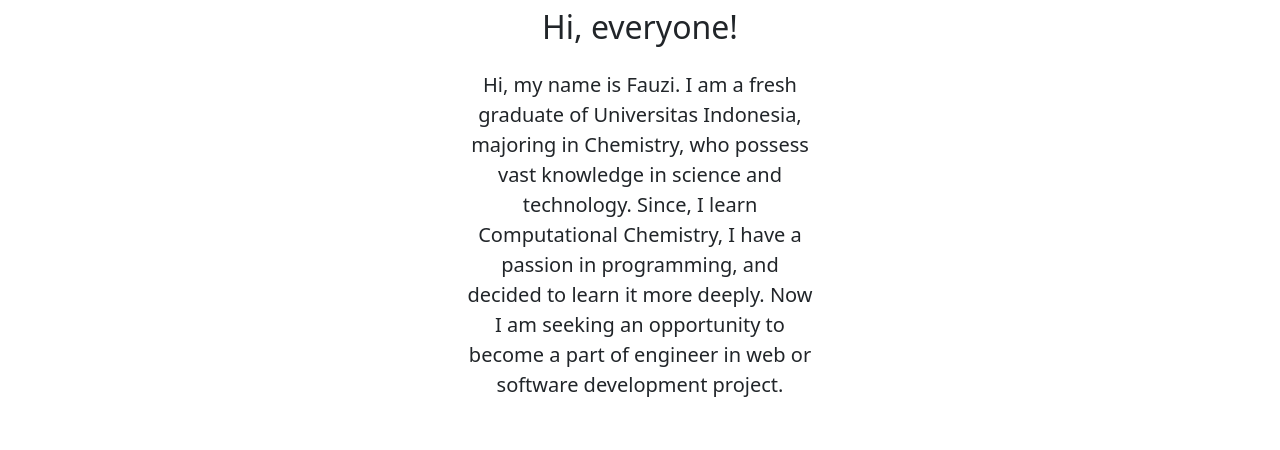
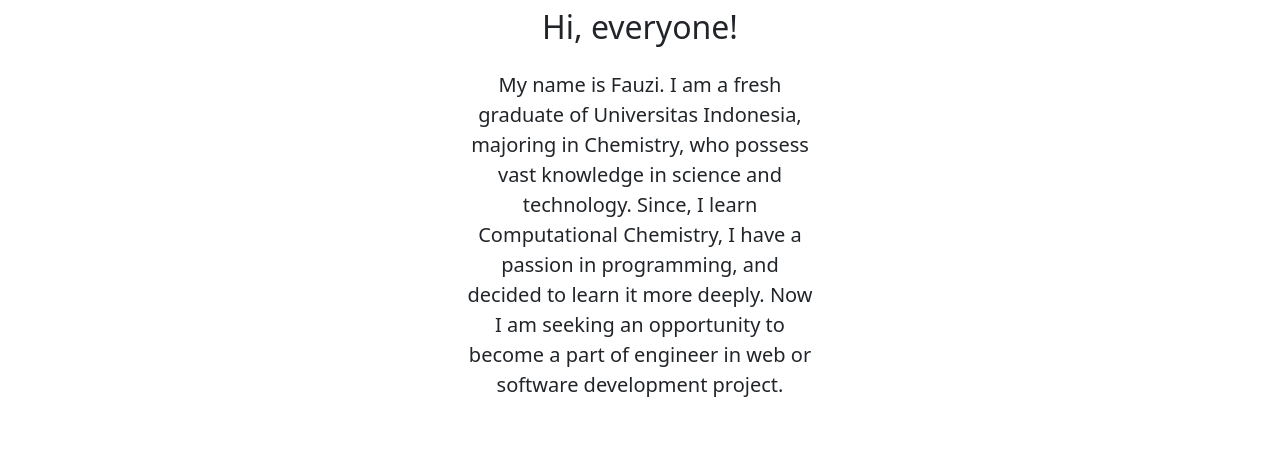
Before and after one commit to muhfauziazhar/muhfauziazhar.github.io, a website: page index.html in a window 1280 px wide. Shown: the part 774-1224 px from the top of the page. Drawn offline with nearby package versions, Linux system fonts and the light colour scheme.

Commit message:
change about

```diff
--- a/index.html
+++ b/index.html
@@ -103,7 +103,7 @@
         <div class="row justify-content-center fs-5 text-center">
           <div class="col-md-4">
             <p>
-              Hi, my name is Fauzi. I am a fresh graduate of Universitas Indonesia, majoring in Chemistry, who possess vast knowledge in science and technology. Since, I learn Computational Chemistry, I have a passion in programming, and decided to learn it more deeply. Now I am seeking an opportunity to become a part of engineer in web or software development project.
+              My name is Fauzi. I am a fresh graduate of Universitas Indonesia, majoring in Chemistry, who possess vast knowledge in science and technology. Since, I learn Computational Chemistry, I have a passion in programming, and decided to learn it more deeply. Now I am seeking an opportunity to become a part of engineer in web or software development project.
             </p>
           </div>
         </div>
```
